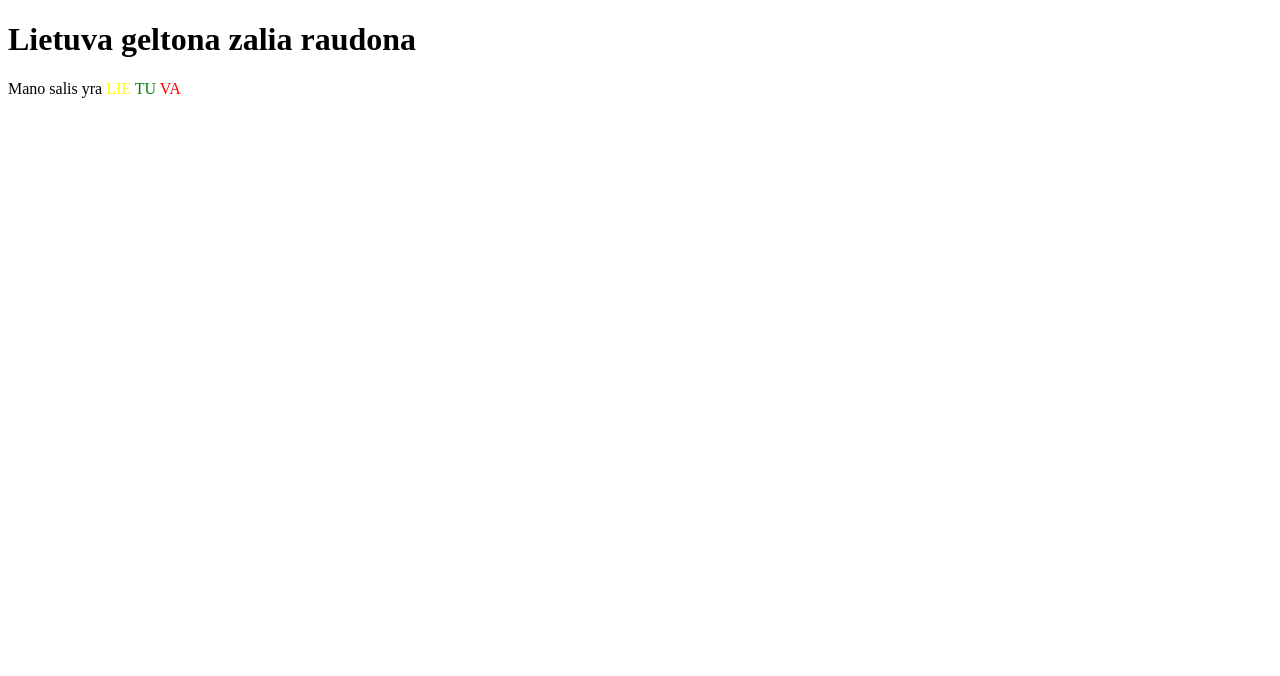
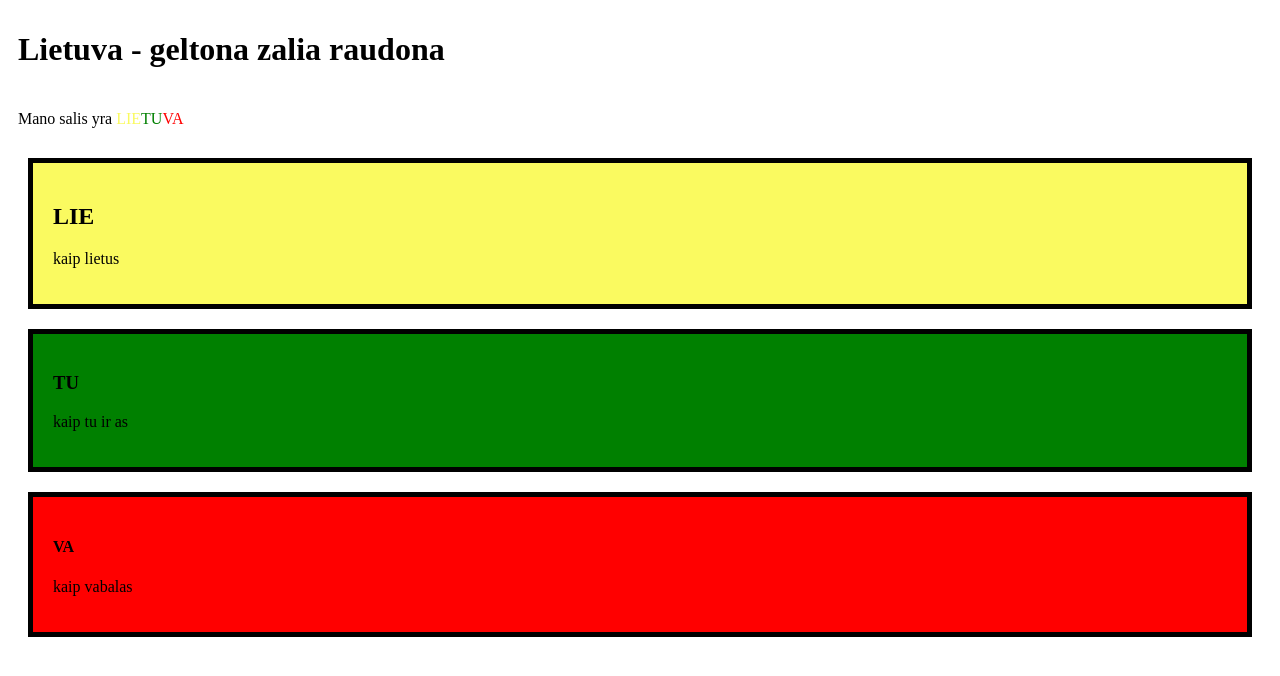
Before and after one commit to saulius334/1-ufonautas123, a plain HTML site: page lietuva.html in a window 1280 px wide. Drawn offline with Linux system fonts and the light colour scheme.

Commit message:
class'ai

```diff
--- a/lietuva.html
+++ b/lietuva.html
@@ -7,7 +7,43 @@
     <title>Lietuva spalvotai</title>
 </head>
 <body>
-    <h1>Lietuva geltona zalia raudona</h1>
+    <h1 style="padding:10px;">Lietuva - geltona zalia raudona</h1>
 
-    <p> Mano salis yra <span style="color: yellow">LIE</span> <span style="color: green">TU</span> <span style="color:red">VA</span></p>
+    <p style="padding: 10px;"> Mano salis yra <span style="color: rgb(250, 250, 96)">LIE</span><span style="color: green">TU</span><span style="color:red">VA</span></p>
+<style>
+.pirmas {
+    background-color: rgb(250, 250, 96);
+    color: black;
+    border: 5px solid black;
+    margin: 20px;
+    padding: 20px;
+}
+.antras {
+    background-color: green;
+    color: black;
+    border: 5px solid black;
+    margin: 20px;
+    padding: 20px;
+}
+.trecias {
+    background-color: red;
+    color: black;
+    border: 5px solid black;
+    margin: 20px;
+    padding: 20px;
+}
+</style>
+<div class="pirmas">
+    <h2>LIE</h2>
+    <p> kaip lietus</p>
+</div>
+<div class="antras">
+    <h3>TU</h3>
+    <p>kaip tu ir as</p>
+</div>
+<div class="trecias">
+    <h4>VA</h4>
+    <p> kaip vabalas</p>
+</div>
 </body>
+</html>
```
